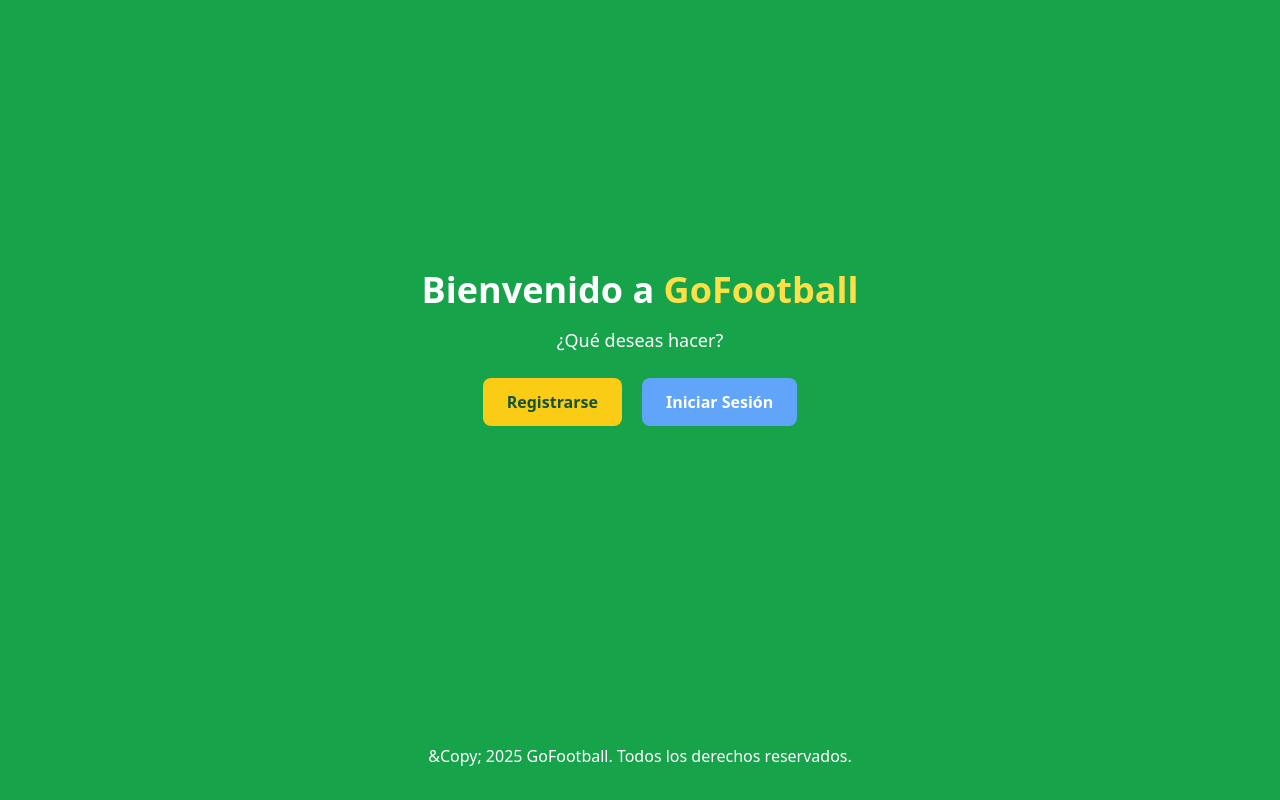
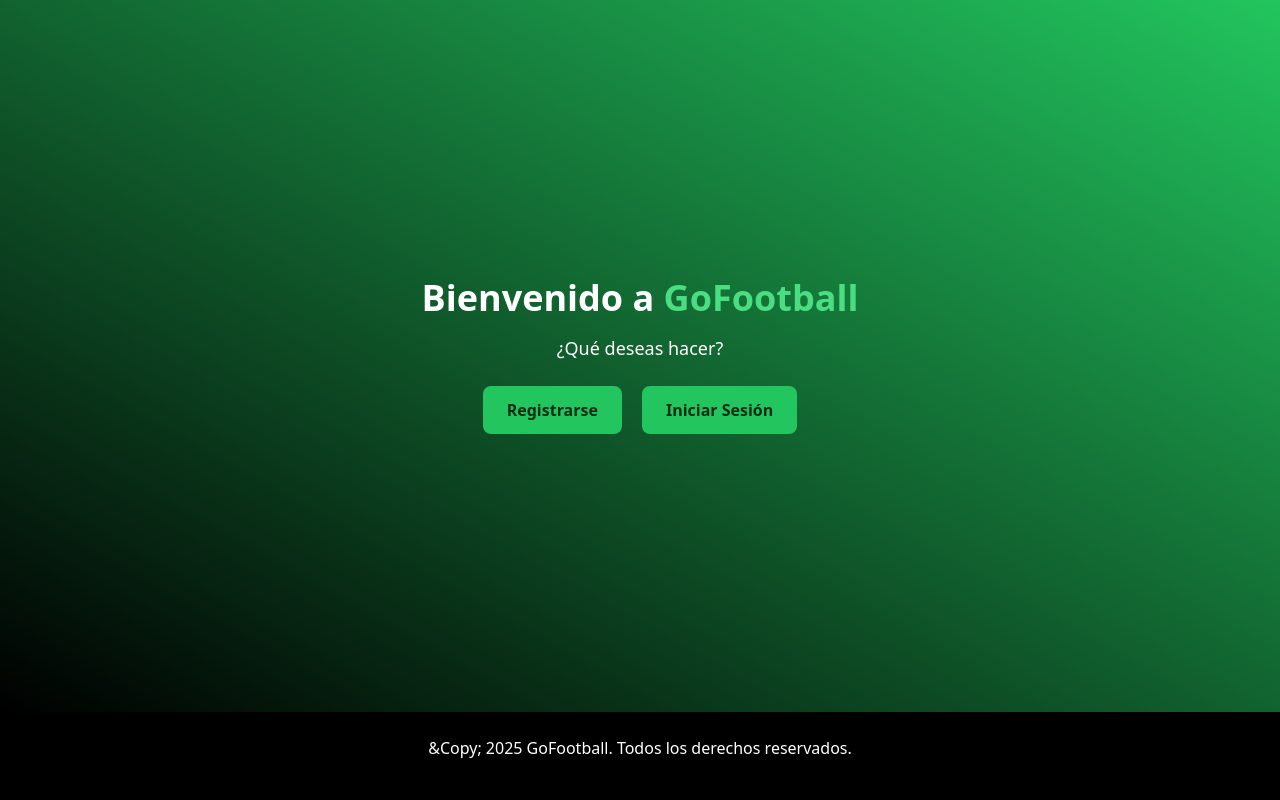
Before and after one commit to adriesco/TFG, a React (Vite) app in the folder mi-trabajo/: page / in a window 1280 px wide. Built offline with nearby package versions, Linux system fonts and the light colour scheme.

Commit message:
Cambios en los colores

```diff
--- a/mi-trabajo/src/components/Footer.jsx
+++ b/mi-trabajo/src/components/Footer.jsx
@@ -2,7 +2,7 @@ import React from "react";
 
 function Footer() {
   return (
-    <footer className="bg-green-600 text-white py-4 mt-8">
+    <footer className="bg-black text-white py-6 px-4 shadow-md">
       <div className="container mx-auto text-center">
         <p>&Copy; 2025 GoFootball. Todos los derechos reservados.</p>
         <div className="mt-4"></div>
--- a/mi-trabajo/src/components/Home.jsx
+++ b/mi-trabajo/src/components/Home.jsx
@@ -3,9 +3,9 @@ import { Link } from "react-router-dom";
 
 function Home() {
   return (
-    <main className="flex flex-col items-center justify-center flex-grow text-center p-6">
+    <main className="flex flex-col items-center justify-center flex-grow text-center p-6 bg-gradient-to-tr from-black to-green-500 text-white">
       <h1 className="text-4xl font-extrabold mb-4 opacity-0 animate-fade-in delay-100">
-        Bienvenido a <span className="text-yellow-300">GoFootball</span>
+        Bienvenido a <span className="text-green-400">GoFootball</span>
       </h1>
 
       <p className="text-lg mb-6 opacity-0 animate-fade-in delay-300">
@@ -15,13 +15,13 @@ function Home() {
       <div className="flex gap-5 opacity-0 animate-fade-in delay-500">
         <Link
           to="/registro"
-          className="px-6 py-3 bg-yellow-400 text-green-900 font-semibold rounded-lg hover:bg-yellow-500 transition duration-300 transform hover:scale-105"
+          className="px-6 py-3 bg-green-500 text-green-950 font-semibold rounded-lg hover:bg-green-400 transition duration-300 transform hover:scale-105"
         >
           Registrarse
         </Link>
         <Link
           to="/iniciarsesion"
-          className="px-6 py-3 bg-blue-400 text-white font-semibold rounded-lg hover:bg-blue-500 transition duration-300 transform hover:scale-105"
+          className="px-6 py-3 bg-green-500 text-green-950 font-semibold rounded-lg hover:bg-green-400 transition duration-300 transform hover:scale-105"
         >
           Iniciar Sesión
         </Link>
```
